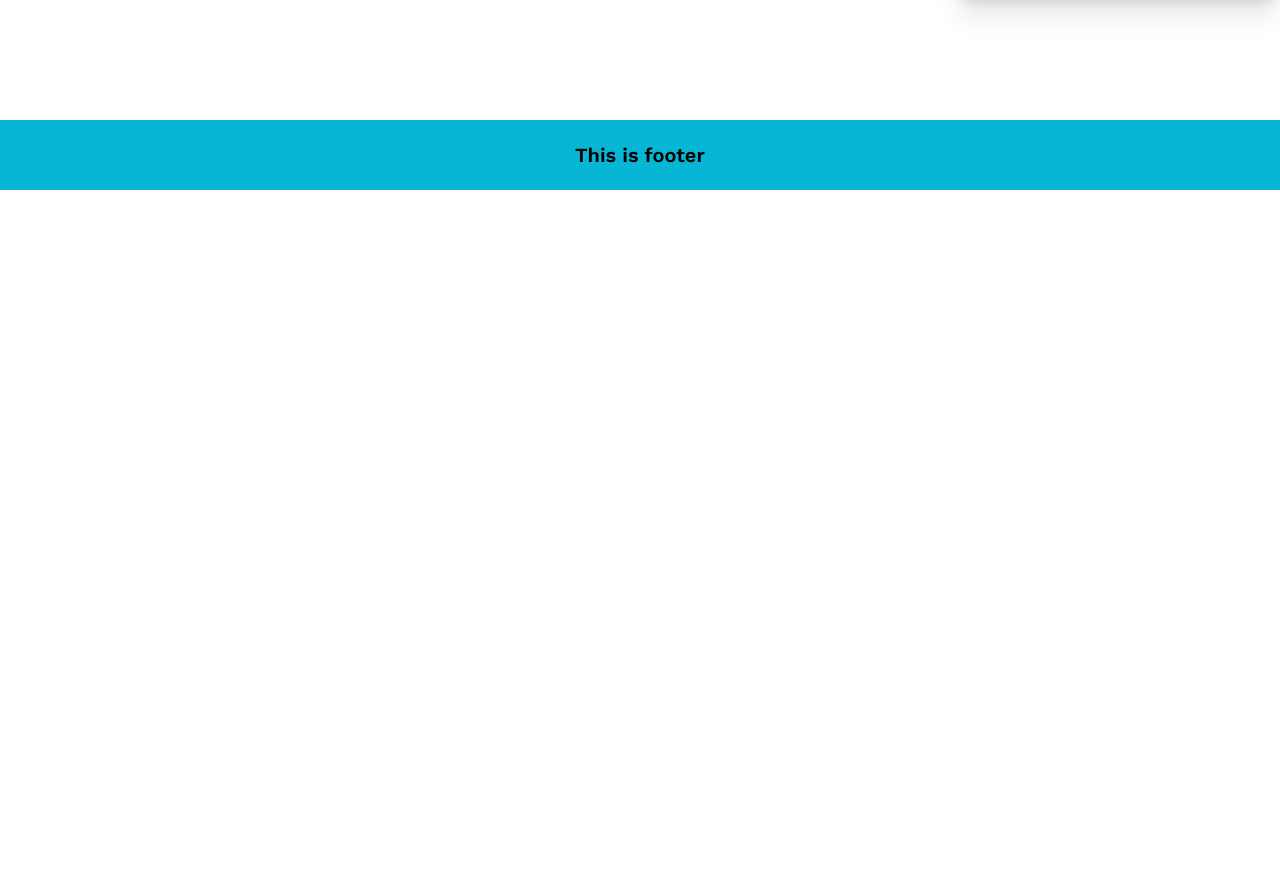
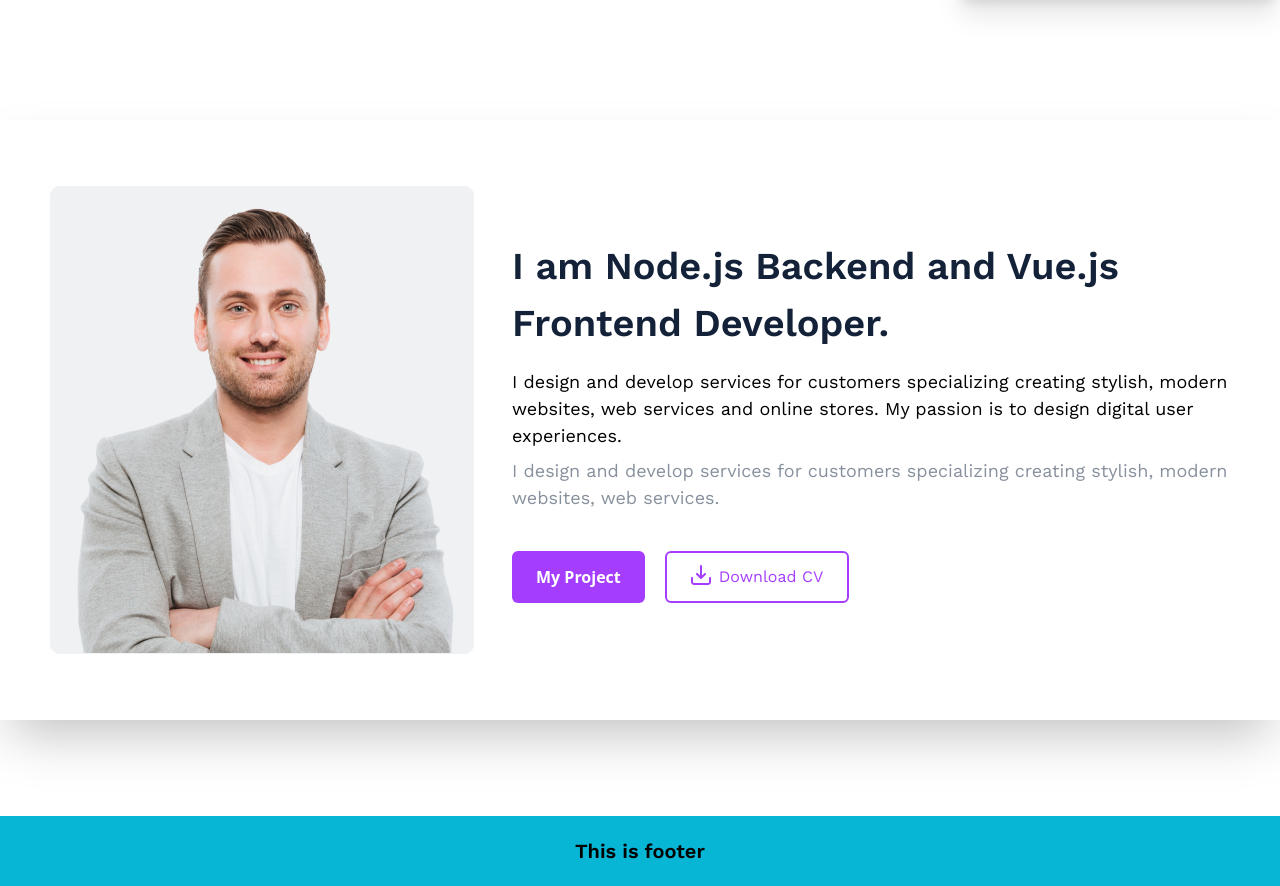
Before and after one commit to abdulazizv/portfolio-in-vue, a Vue app: page / in a window 1280 px wide. Shown: the part 680-1566 px from the top of the page. Before the commit the page ends 870 px from the top, so only its background shows below. Built offline with nearby package versions, Linux system fonts and the light colour scheme.

Commit message:
added about

```diff
--- a/src/App.vue
+++ b/src/App.vue
@@ -1,15 +1,17 @@
 <template>
   <Header />
     <Main />
+    <About />
     <Footer />
 </template>
 <script>
 import Header from './components/Header/Header.vue';
 import Main from './components/Main/Main.vue';
 import Footer from './components/Footer/Footer.vue';
+import About from './components/About/About.vue';
 export default {
   name: "App",
-  components:{Header,Main,Footer}
+  components:{Header,Main,Footer,About}
 };
 </script>
 <style lang="css" scoped>
--- /dev/null
+++ b/src/components/About/About.vue
@@ -0,0 +1,33 @@
+<template>
+  <div
+    class="about h-[600px] w-full container mx-auto bg-white shadow-2xl mb-24 flex flex-row justify-between items-center "
+  >
+    <div class="photo flex justify-center items-center ml-[50px]">
+      <img src="../../assets/Rectangle 30.png" alt="" />
+    </div>
+    <div class="about__info w-[60%]">
+      <p class="jobprofession text-[#132238] font-semibold text-[38px] mb-4">
+        I am Node.js Backend and Vue.js Frontend Developer.
+      </p>
+      <p class="text-[18px] font-thin mb-2">
+        I design and develop services for customers specializing creating
+        stylish, modern websites, web services and online stores. My passion is
+        to design digital user experiences.
+      </p>
+      <p class="text-[#87909D] text-[18px]">
+        I design and develop services for customers specializing creating
+        stylish, modern websites, web services.
+      </p>
+      <div class="btn flex flex-row gap-5 mt-10">
+      <button class="btn text-white bg-[#A53DFF] px-6 py-3 font-semibold font-sans rounded-md text-[16px] hover:bg-white hover:text-[#A53DFF] hover:border border-1 hover:border-[#A53DFF]">My Project</button>
+      <button class="btn flex flex-row gap-2 bg-white px-6 py-3 text-[#A53DFF] border-[#A53DFF] border-2 rounded-md hover:bg-[#A53DFF] hover:text-white"><img src="../../assets/Vector.svg" alt=""> Download CV</button>
+    </div>
+    </div>
+  </div>
+</template>
+<script>
+export default {
+  name: "About",
+};
+</script>
+<style lang="css"></style>
```
Also changed, not shown: src/assets/Rectangle 30.png (added), src/assets/Vector.svg (added).
